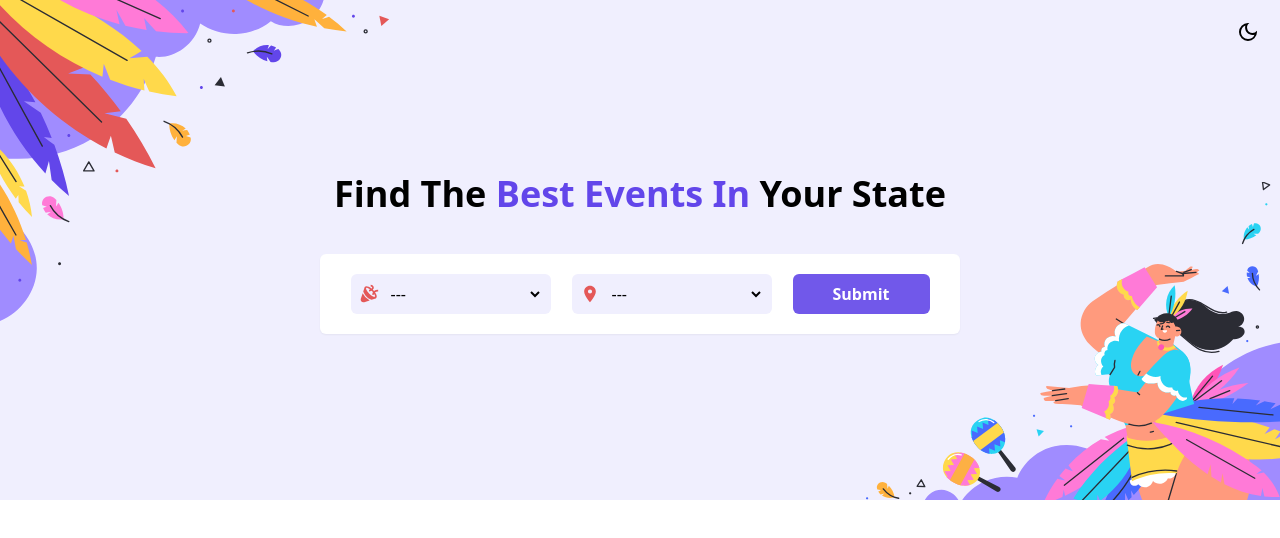
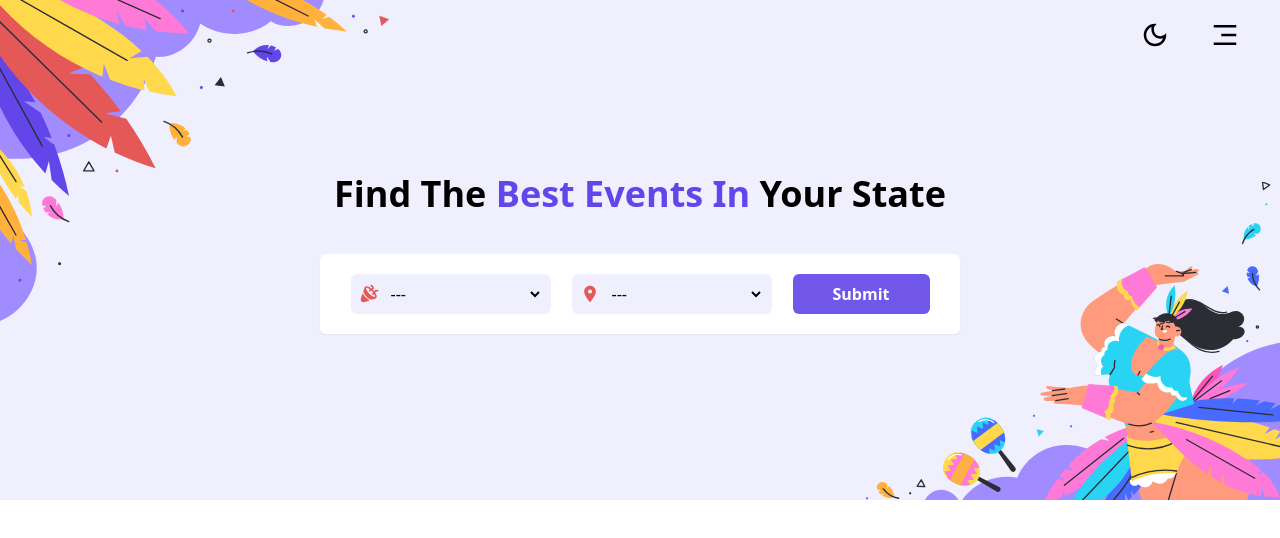
Before and after one commit to Johanh0/Eventor-React, a React (Vite) app: page / in a window 1280 px wide. Shown: the top 538 px of the page. Built offline with nearby package versions, Linux system fonts and the light colour scheme; no server answers.

Commit message:
Menu added

```diff
--- a/src/App.jsx
+++ b/src/App.jsx
@@ -1,9 +1,11 @@
 import { useContext } from 'react'
+import MenuProvider from './context/MenuProvider'
 import DarkModeProvider from './context/DarkModeProvider'
 import ApiProvider from './context/ApiProvider'
+import Nav from "./components/Nav"
+import Menu from './components/Menu'
 import Hero from "./components/Hero"
 import Main from "./components/Main"
-import Nav from "./components/Nav"
 
 function App() {
 
@@ -11,7 +13,10 @@ function App() {
     <ApiProvider>
       <DarkModeProvider>
         <main>
-          <Nav/>
+          <MenuProvider>
+            <Nav/>
+            <Menu/>
+          </MenuProvider>
           <Hero/>
           <Main/>
         </main>
--- a/src/components/Main.jsx
+++ b/src/components/Main.jsx
@@ -17,7 +17,7 @@ const Main = () => {
 
   return (
     <section className={`p-16 m-auto ${darkMode ? 'bg-primary-darkMode' : ''}`}>
-      <div className='flex flex-wrap items-center justify-center w-full h-screen'>
+      <div className='flex flex-wrap items-center justify-center w-full h-fit'>
       {
         loading ? (
           <p>Cargando....</p>
--- /dev/null
+++ b/src/components/Menu.jsx
@@ -0,0 +1,17 @@
+import { useContext } from 'react'
+import { DarkModeContext } from '../context/DarkModeProvider'
+import { MenuContext } from '../context/MenuProvider'
+
+const Menu = () => {
+
+    const { darkMode } = useContext(DarkModeContext);
+    const { menu } = useContext(MenuContext)
+
+  return (
+    <div className={`${menu ? 'absolute' : 'hidden'} top-0 left-0 z-10 w-full h-screen ${darkMode ? 'bg-primary-darkMode' : 'bg-secondary-color'}`}>
+
+    </div>
+  )
+}
+
+export default Menu
--- a/src/components/Nav.jsx
+++ b/src/components/Nav.jsx
@@ -1,22 +1,26 @@
 import { useEffect, useContext } from 'react'
 import { DarkModeContext } from '../context/DarkModeProvider'
-import { MdOutlineDarkMode, MdDarkMode } from 'react-icons/md'
+import { MenuContext } from '../context/MenuProvider'
+import { MdOutlineDarkMode, MdDarkMode, MdOutlineClose } from 'react-icons/md'
+import { RiMenu3Fill } from 'react-icons/ri'
 
 const Nav = () => {
 
   const { darkMode, setDarkMode } = useContext(DarkModeContext);
+  const { menu, setMenu } = useContext(MenuContext);
 
     const handleDarkMode = () => {
-        if(darkMode) {
-            setDarkMode(false);
-        } else {
-            setDarkMode(true);
-        }
+        darkMode ? setDarkMode(false) : setDarkMode(true);
+     }
+
+    const handleMenu = () => {
+      menu ? setMenu(false) : setMenu(true);
     }
 
   return (
-    <div className='flex justify-end p-5 w-full h-[30px] bg-transparent absolute z-10 top-0 cursor-pointer text-2xl' onClick={handleDarkMode}>
-      {darkMode ? <MdDarkMode className='text-primary-color'/> : <MdOutlineDarkMode/>}
+    <div className='flex justify-end px-10 py-5 w-full gap-10 h-[30px] bg-transparent absolute z-20 top-0  text-3xl'>
+      {darkMode ? <MdDarkMode className='text-primary-color cursor-pointer' onClick={handleDarkMode}/> : <MdOutlineDarkMode className='cursor-pointer' onClick={handleDarkMode}/>}
+      {menu ? <MdOutlineClose className={darkMode ? 'text-primary-color cursor-pointer' : 'cursor-pointer'} onClick={handleMenu}/> : <RiMenu3Fill className={darkMode ? 'text-primary-color cursor-pointer' : 'cursor-pointer'} onClick={handleMenu}/>}
     </div>
   )
 }
--- a/src/context/DarkModeProvider.jsx
+++ b/src/context/DarkModeProvider.jsx
@@ -57,7 +57,7 @@ const DarkModeProvider = ({ children }) => {
       darkMode,
       setDarkMode
     }}>
-      {children}
+      { children }
     </DarkModeContext.Provider>
   )
 }
--- /dev/null
+++ b/src/context/MenuProvider.jsx
@@ -0,0 +1,19 @@
+import { createContext, useState } from 'react'
+
+export const MenuContext = createContext();
+
+const MenuProvider = ({ children }) => {
+
+    const [menu, setMenu] = useState(false);
+
+  return (
+    <MenuContext.Provider value={{
+        menu,
+        setMenu
+    }}>
+      { children }
+    </MenuContext.Provider>
+  )
+}
+
+export default MenuProvider
--- a/tailwind.config.js
+++ b/tailwind.config.js
@@ -15,5 +15,7 @@ export default {
       'off-white-color': 'F5F5F5'
     }
   },
-  plugins: [],
+  plugins: [
+
+  ],
 }
```
